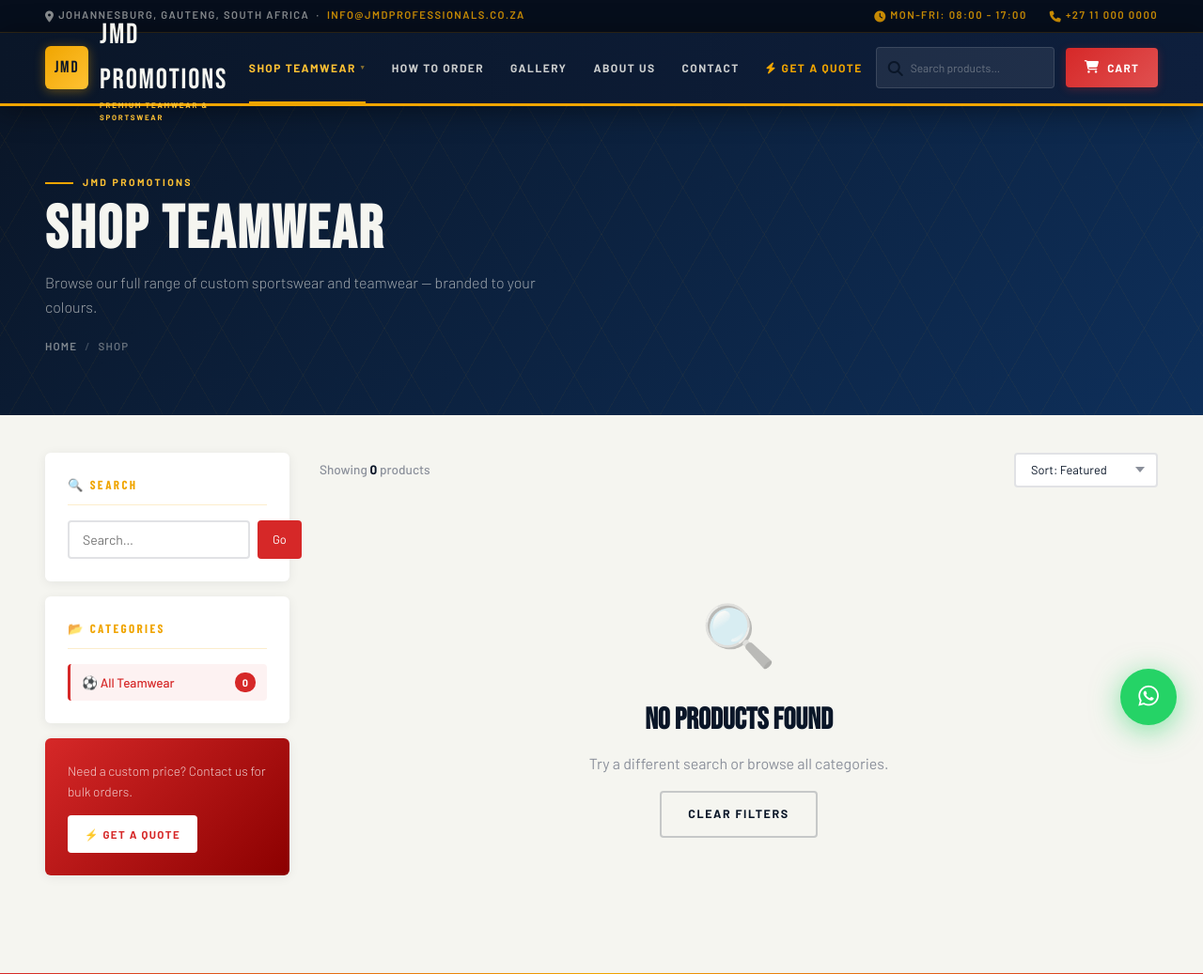
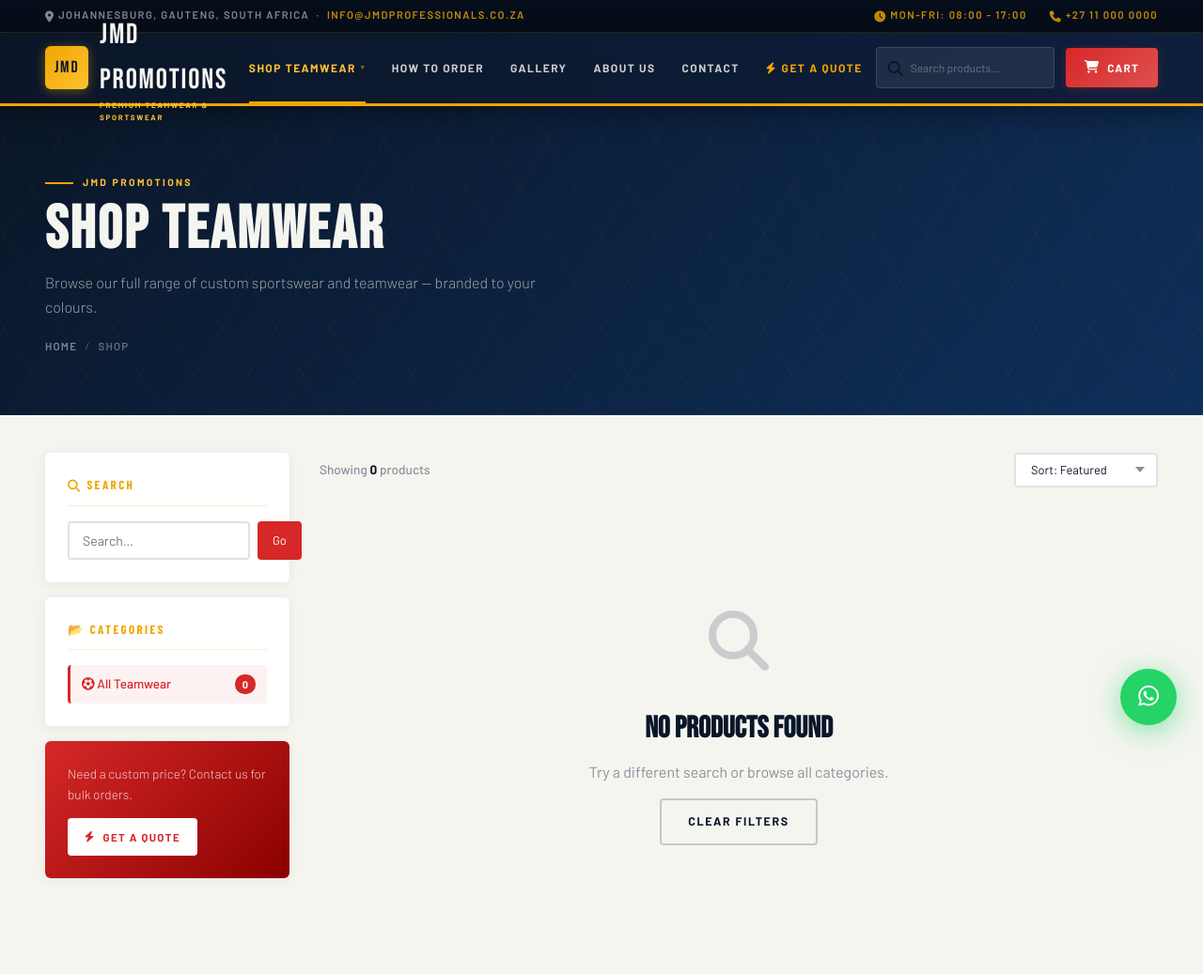
Before and after one commit to Yandisa/jmd-promotions, a Django app: page /shop/ in a window 1280 px wide. Shown: the top 1037 px of the page at 94% size. Run offline with Django 5.2, Linux system fonts and the light colour scheme; data comes from the database, SQL or seed files in the repository; data that the repository does not hold is empty; some web fonts are replaced.

Commit message:
Update shop.html

```diff
--- a/templates/shop/shop.html
+++ b/templates/shop/shop.html
@@ -46,7 +46,7 @@
 <div class="shop-layout">
   <aside class="sidebar">
     <div class="sidebar-section">
-      <h3>🔍 Search</h3>
+      <h3><i class="fa-solid fa-magnifying-glass"></i> Search</h3>
       <form class="sidebar-search" method="get">
         {% if active_cat %}<input type="hidden" name="cat" value="{{ active_cat.slug }}"/>{% endif %}
         <input type="text" name="q" placeholder="Search…" value="{{ search }}"/>
@@ -57,12 +57,12 @@
       <h3>📂 Categories</h3>
       <ul class="cat-filter-list">
         <li><a href="/shop/" class="{% if not active_cat %}active{% endif %}">
-          <span>⚽ All Teamwear</span>
+          <span><i class="fa-solid fa-futbol"></i> All Teamwear</span>
           <span class="cat-badge-count">{{ products.count }}</span>
         </a></li>
         {% for cat in categories %}
         <li><a href="{{ cat.get_absolute_url }}" class="{% if active_cat.slug == cat.slug %}active{% endif %}">
-          <span><span class="cat-icon-sm">{{ cat.icon }}</span> {{ cat.name }}</span>
+          <span><span class="cat-icon-sm"><i class="fa-solid {{ cat.icon }}"></i></span> {{ cat.name }}</span>
           <span class="cat-badge-count">{{ cat.products.count }}</span>
         </a></li>
         {% endfor %}
@@ -70,7 +70,7 @@
     </div>
     <div class="sidebar-section" style="background:linear-gradient(135deg,{{ site.primary_color }},#8b0000);border-radius:6px;padding:24px">
       <p style="color:rgba(255,255,255,.8);font-size:.85rem;font-weight:300;margin-bottom:14px">Need a custom price? Contact us for bulk orders.</p>
-      <a href="{% url 'quote_request' %}" class="btn-white" style="display:inline-flex;align-items:center;gap:8px;font-family:'Barlow',sans-serif;font-size:.72rem;font-weight:700;letter-spacing:.12em;text-transform:uppercase;padding:11px 18px;border-radius:4px;background:#fff;color:{{ site.primary_color }};border:none">⚡ Get a Quote</a>
+      <a href="{% url 'quote_request' %}" class="btn-white" style="display:inline-flex;align-items:center;gap:8px;font-family:'Barlow',sans-serif;font-size:.72rem;font-weight:700;letter-spacing:.12em;text-transform:uppercase;padding:11px 18px;border-radius:4px;background:#fff;color:{{ site.primary_color }};border:none"><i class="fa-solid fa-bolt"></i> Get a Quote</a>
     </div>
   </aside>
 
@@ -95,8 +95,8 @@
         <a href="{{ product.get_absolute_url }}">
           <div class="product-card-img" style="background:{{ product.category.bg_color }}">
             {% if product.image %}<img src="{{ product.image.url }}" alt="{{ product.name }}"/>
-            {% else %}<span style="font-size:5rem;opacity:.2">{{ product.category.icon }}</span>{% endif %}
-            {% if product.badge %}<span class="product-badge badge-{{ product.badge }}">{% if product.badge == 'new' %}New In{% elif product.badge == 'sale' %}Sale{% elif product.badge == 'combo' %}Combo{% elif product.badge == 'hot' %}🔥 Hot{% endif %}</span>{% endif %}
+            {% else %}<span style="font-size:5rem;opacity:.2"><i class="fa-solid {{ product.category.icon }}"></i></span>{% endif %}
+            {% if product.badge %}<span class="product-badge badge-{{ product.badge }}">{% if product.badge == 'new' %}New In{% elif product.badge == 'sale' %}Sale{% elif product.badge == 'combo' %}Combo{% elif product.badge == 'hot' %}<i class="fa-solid fa-fire"></i> Hot{% endif %}</span>{% endif %}
           </div>
         </a>
         <div class="product-card-body">
@@ -115,7 +115,7 @@
       </div>
       {% empty %}
       <div class="empty-state">
-        <div class="empty-icon">🔍</div>
+        <div class="empty-icon"><i class="fa-solid fa-magnifying-glass"></i></div>
         <h3>No Products Found</h3>
         <p>Try a different search or browse all categories.</p>
         <a href="/shop/" class="btn btn-outline-dark" style="margin-top:16px">Clear Filters</a>
```
